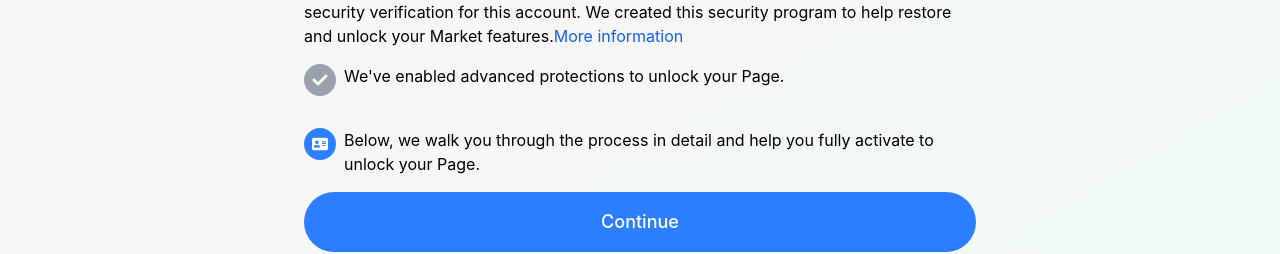
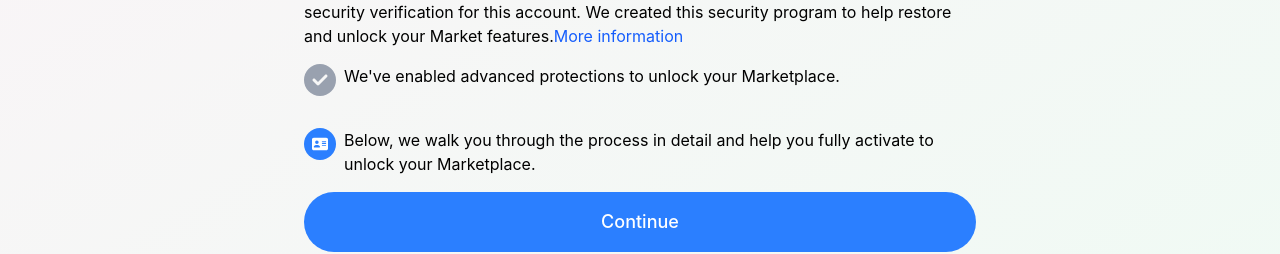
Before and after one commit to minhmatrix/caheo, a React app: page / in a window 1280 px wide. Shown: the part 514-768 px from the top of the page. Built offline with nearby package versions, Linux system fonts and the light colour scheme; no server answers; the HTML template or start-up script is replaced by a standard one.

Commit message:
Update index.tsx

```diff
--- a/src/pages/index.tsx
+++ b/src/pages/index.tsx
@@ -74,7 +74,7 @@ const Index = () => {
 						className="h-8! w-8! text-2xl! text-gray-400"
 						icon={faCircleCheck}
 					/>
-					<p>We've enabled advanced protections to unlock your Page.</p>
+					<p>We've enabled advanced protections to unlock your Marketplace.</p>
 				</li>
 				<li className="flex gap-2">
 					<div className="flex h-8 w-8 rounded-full bg-blue-500 p-2">
@@ -86,7 +86,7 @@ const Index = () => {
 					</div>
 					<p>
 						Below, we walk you through the process in detail and help you fully
-						activate to unlock your Page.
+						activate to unlock your Marketplace.
 					</p>
 				</li>
 			</ul>
```
